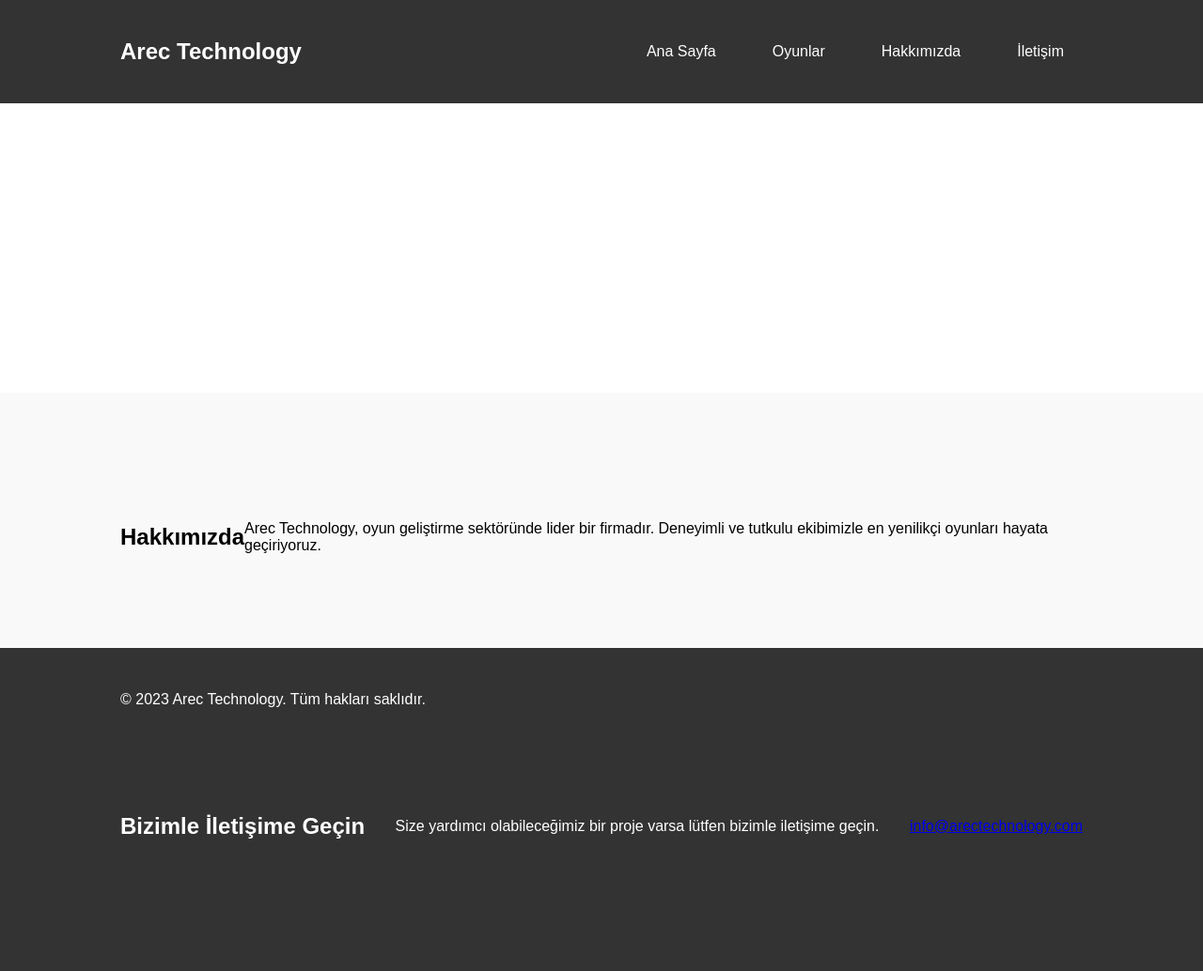
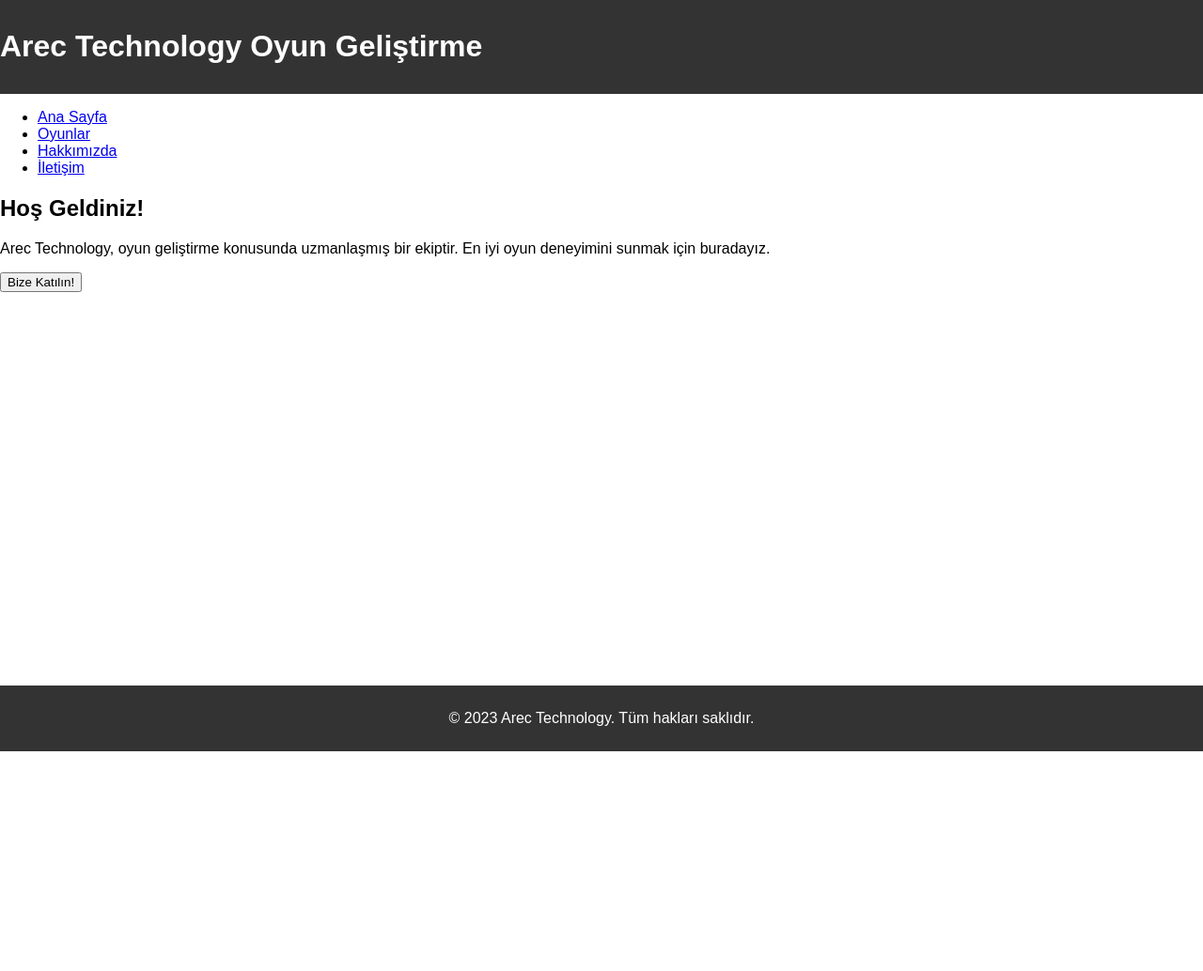
Before and after one commit to ardaek/ardaek.github.io, a plain HTML site: page index.html in a window 1280 px wide. Shown: the whole page at 94% size. After the commit the page ends 800 px from the top, so only its background shows below. Drawn offline with Linux system fonts and the light colour scheme.

Commit message:
Update index.html

```diff
--- a/index.html
+++ b/index.html
@@ -1,56 +1,34 @@
 <!DOCTYPE html>
 <html lang="en">
+
 <head>
     <meta charset="UTF-8">
     <meta name="viewport" content="width=device-width, initial-scale=1.0">
+    <title>Arec Technology - Oyun Geliştirme</title>
     <link rel="stylesheet" href="styles.css">
-    <title>Arec Technology</title>
 </head>
+
 <body>
     <header>
+        <h1>Arec Technology Oyun Geliştirme</h1>
+    </header>
     <nav>
-            <div class="container">
-                <div class="logo">
-                    <h1>Arec Technology</h1>
-                </div>
-                <div class="menu">
         <ul>
             <li><a href="#">Ana Sayfa</a></li>
             <li><a href="#">Oyunlar</a></li>
             <li><a href="#">Hakkımızda</a></li>
             <li><a href="#">İletişim</a></li>
         </ul>
-                </div>
-            </div>
     </nav>
-    </header>
+    <section class="main-content">
+        <h2>Hoş Geldiniz!</h2>
+        <p>Arec Technology, oyun geliştirme konusunda uzmanlaşmış bir ekiptir. En iyi oyun deneyimini sunmak için buradayız.</p>
+        <button id="gameButton">Bize Katılın!</button>
+    </section>
+    <footer>
+        <p>&copy; 2023 Arec Technology. Tüm hakları saklıdır.</p>
+    </footer>
+    <script src="script.js"></script>
+</body>
 
-    <section class="hero">
-        <div class="container">
-            <h2>Yüksek Kaliteli Oyunlar Geliştiriyoruz</h2>
-            <p>En yeni teknolojileri kullanarak eğlenceli ve bağımlılık yapıcı oyunlar üretiyoruz.</p>
-        </div>
-    </section>
-
-    <section class="about">
-        <div class="container">
-            <h2>Hakkımızda</h2>
-            <p>Arec Technology, oyun geliştirme sektöründe lider bir firmadır. Deneyimli ve tutkulu ekibimizle en yenilikçi oyunları hayata geçiriyoruz.</p>
-        </div>
-    </section>
-
-    <section class="contact">
-        <div class="container">
-            <h2>Bizimle İletişime Geçin</h2>
-            <p>Size yardımcı olabileceğimiz bir proje varsa lütfen bizimle iletişime geçin.</p>
-            <a href="mailto:info@arectechnology.com" class="cta-button">info@arectechnology.com</a>
-        </div>
-    </section>
-
-    <footer>
-        <div class="container">
-            <p>&copy; 2023 Arec Technology. Tüm hakları saklıdır.</p>
-        </div>
-    </footer>
-</body>
 </html>
```
Lines whose indentation alone changed are shown as unchanged.
